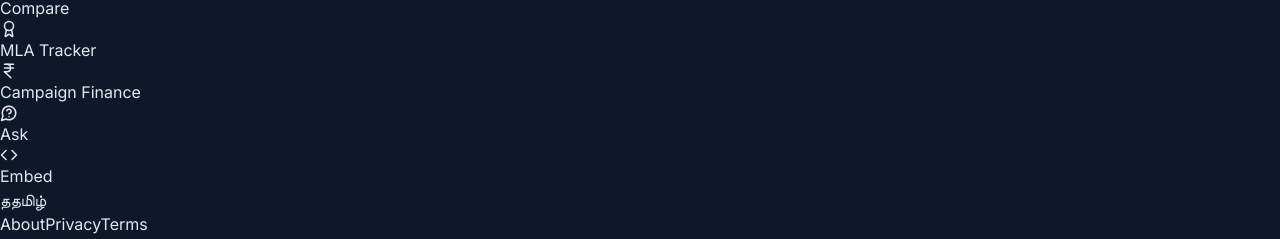
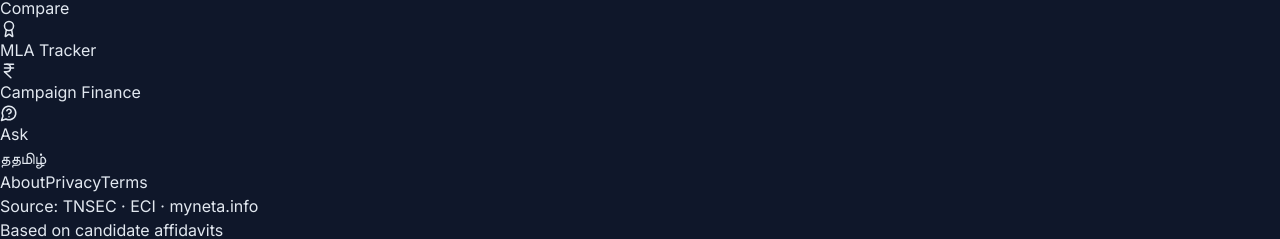
Before and after one commit to ShankarPrasadk/tn_election_dashboard, a React (Vite) app: page / in a window 1280 px wide. Shown: the part 992-1231 px from the top of the page. Built offline with nearby package versions, Linux system fonts and the light colour scheme; no server answers.

Commit message:
remove: delete non-functional Embed page
The Embed page generated iframe codes with ?embed=1 but the app
never handled that parameter — no embed mode existed. The preview
loaded the full site in a tiny iframe. Removed the page, route,
and sidebar nav entry.

```diff
--- a/src/App.jsx
+++ b/src/App.jsx
@@ -25,7 +25,6 @@ const ForecastPage = lazy(() => import('./pages/ForecastPage'));
 const LiveResultsPage = lazy(() => import('./pages/LiveResultsPage'));
 const MLATrackerPage = lazy(() => import('./pages/MLATrackerPage'));
 const CampaignFinancePage = lazy(() => import('./pages/CampaignFinancePage'));
-const EmbedPage = lazy(() => import('./pages/EmbedPage'));
 
 function ScrollToTop() {
   const { pathname } = useLocation();
@@ -67,7 +66,6 @@ export default function App() {
               <Route path="/results" element={<LiveResultsPage />} />
               <Route path="/mla-tracker" element={<MLATrackerPage />} />
               <Route path="/finance" element={<CampaignFinancePage />} />
-              <Route path="/embed" element={<EmbedPage />} />
               <Route path="/privacy" element={<PrivacyPolicyPage />} />
               <Route path="/terms" element={<TermsPage />} />
               <Route path="/about" element={<AboutPage />} />
--- a/src/components/Sidebar.jsx
+++ b/src/components/Sidebar.jsx
@@ -1,5 +1,5 @@
 import { NavLink } from 'react-router-dom';
-import { BarChart3, Users, Scale, TrendingUp, Building2, AlertTriangle, Menu, X, MessageCircleQuestion, MapPin, Map, Newspaper, Target, Radio, Award, IndianRupee, Code } from 'lucide-react';
+import { BarChart3, Users, Scale, TrendingUp, Building2, AlertTriangle, Menu, X, MessageCircleQuestion, MapPin, Map, Newspaper, Target, Radio, Award, IndianRupee } from 'lucide-react';
 import { useState } from 'react';
 import { LanguageToggle, useI18n } from '../i18n';
 
@@ -18,7 +18,6 @@ const NAV_ITEMS = [
   { to: '/mla-tracker', icon: Award, i18nKey: 'nav.mla' },
   { to: '/finance', icon: IndianRupee, i18nKey: 'nav.finance' },
   { to: '/ask', icon: MessageCircleQuestion, i18nKey: 'nav.ask' },
-  { to: '/embed', icon: Code, i18nKey: 'nav.embed' },
 ];
 
 export default function Sidebar() {
```
